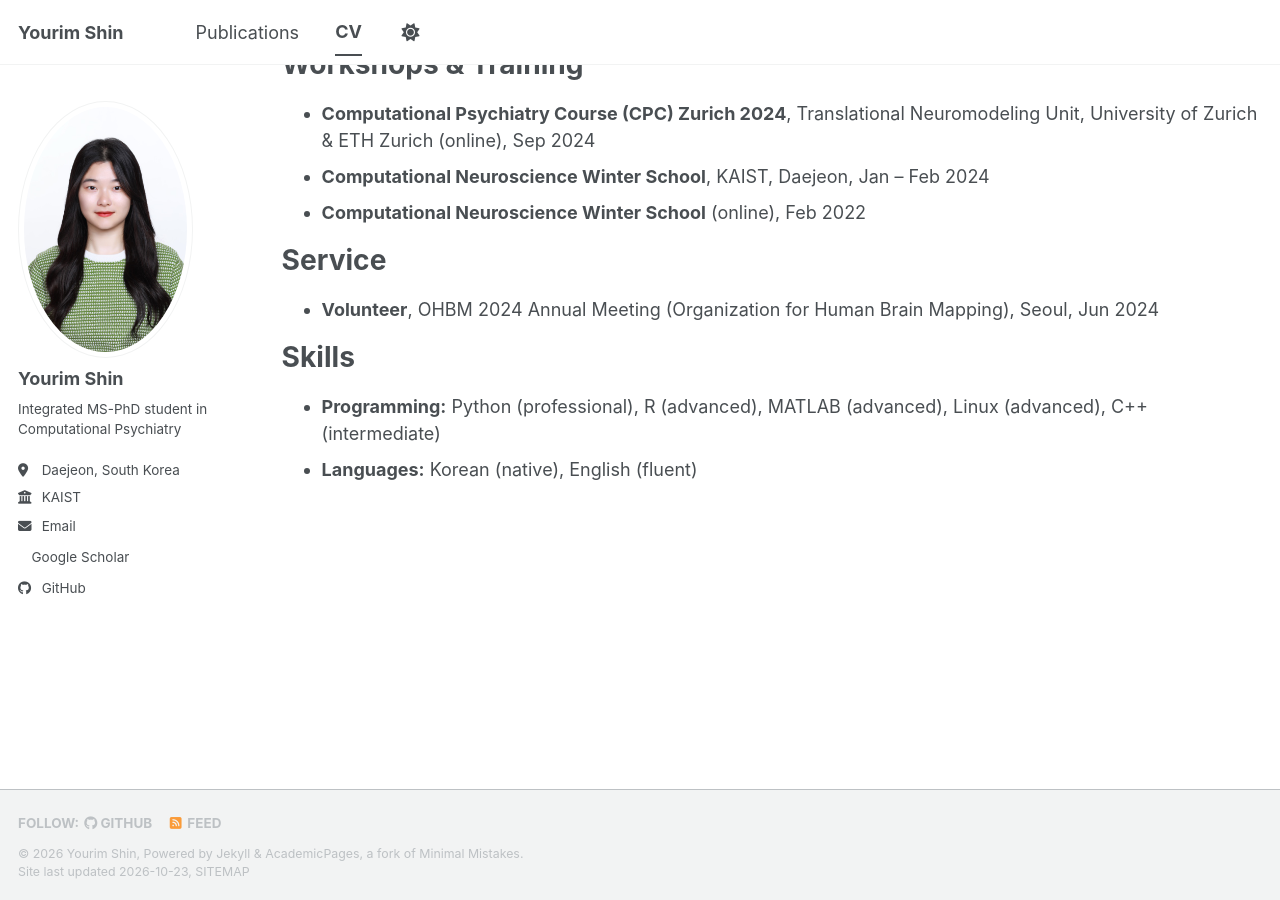
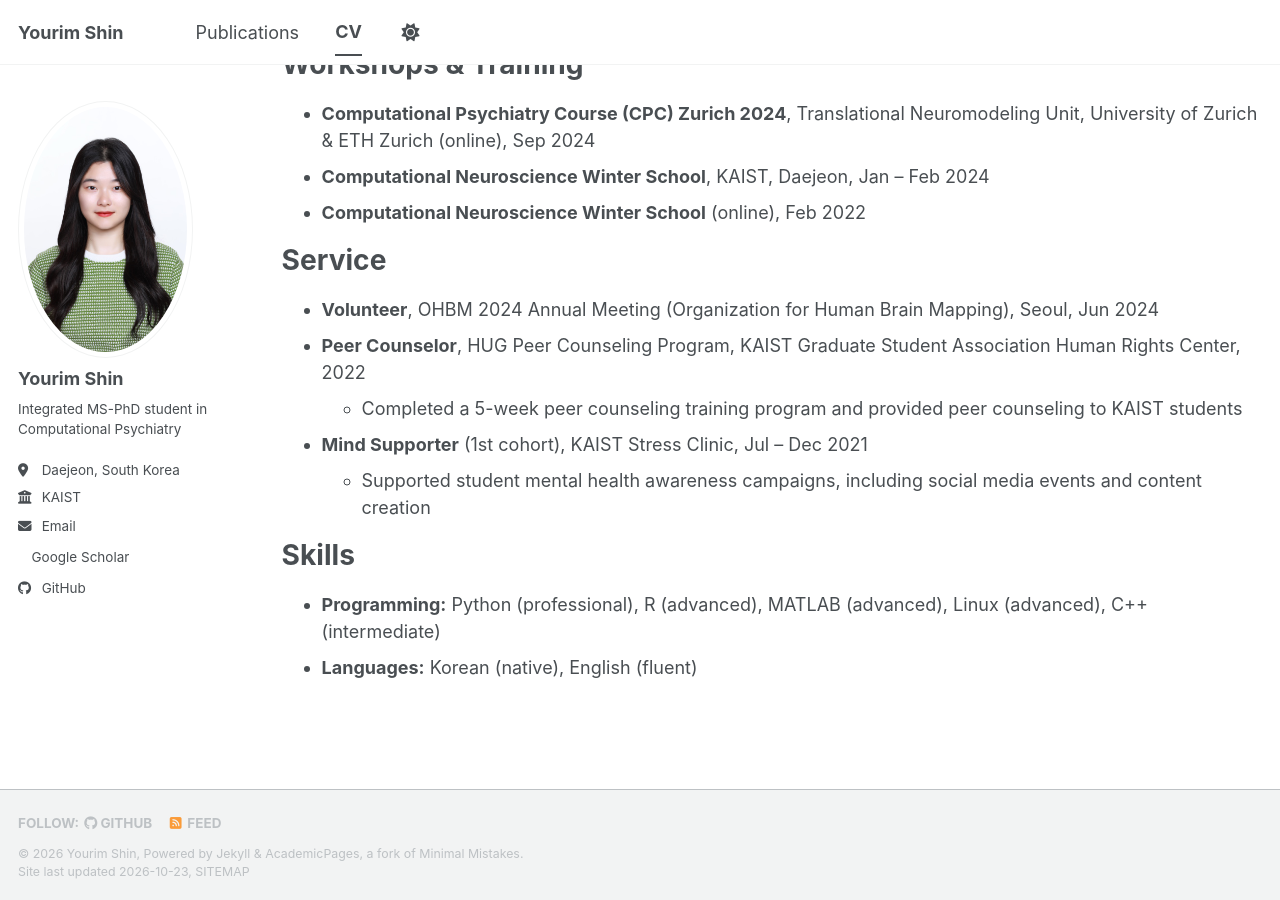
Before and after one commit to phrinee/phrinee.github.io, a Jekyll site: the page built from _pages/cv.md, in a window 1280 px wide and 900 px high, scrolled down 1311 px. Built offline with Jekyll 4.4.1, drawn with Linux system fonts in a browser that asks for light colours; a style sheet for code colours, icons or effects is not loaded.

Commit message:
Add mental health service activities

```diff
--- a/_pages/cv.md
+++ b/_pages/cv.md
@@ -50,6 +50,10 @@ Workshops & Training
 Service
 ======
 * **Volunteer**, OHBM 2024 Annual Meeting (Organization for Human Brain Mapping), Seoul, Jun 2024
+* **Peer Counselor**, HUG Peer Counseling Program, KAIST Graduate Student Association Human Rights Center, 2022
+  * Completed a 5-week peer counseling training program and provided peer counseling to KAIST students
+* **Mind Supporter** (1st cohort), KAIST Stress Clinic, Jul – Dec 2021
+  * Supported student mental health awareness campaigns, including social media events and content creation
 
 Skills
 ======
```
